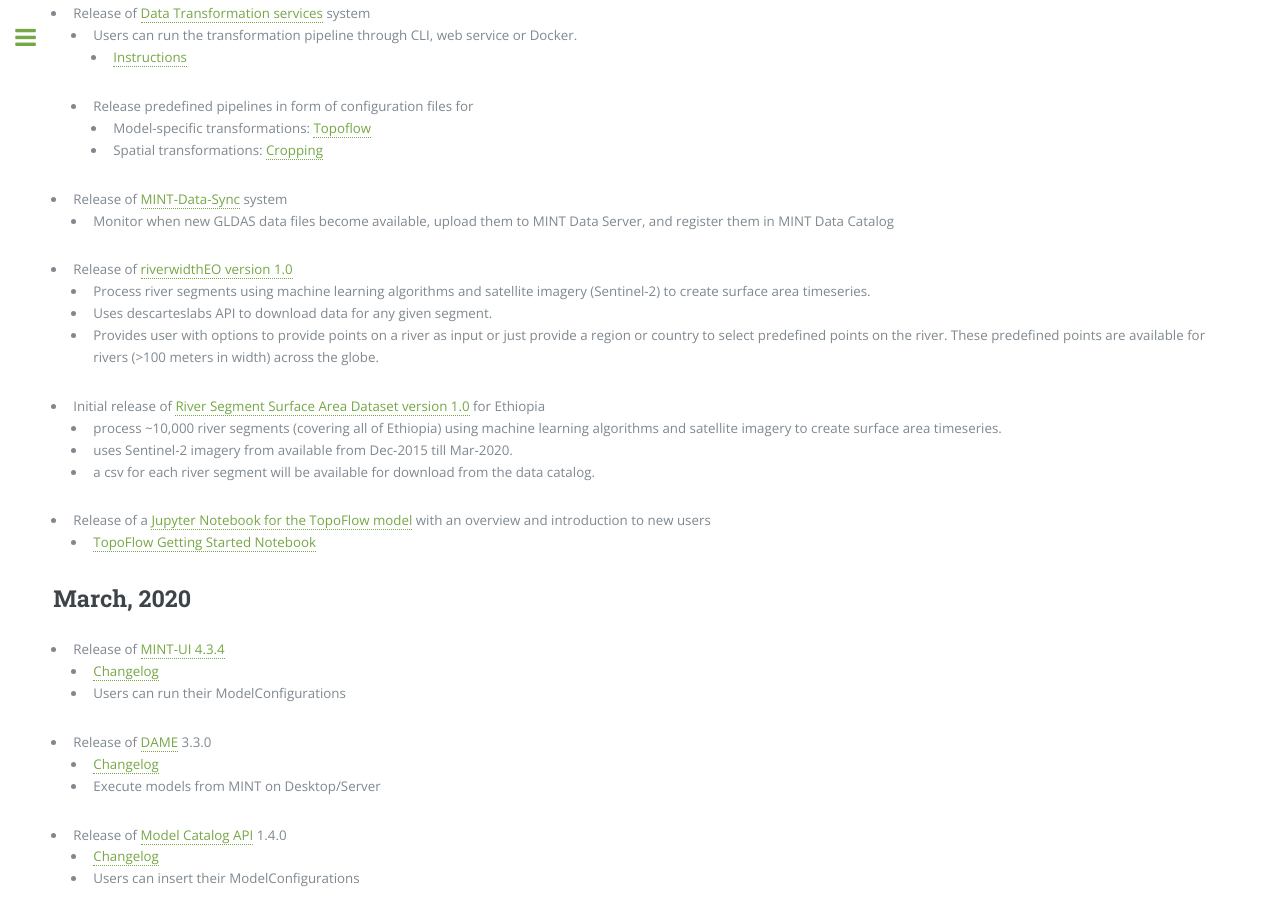
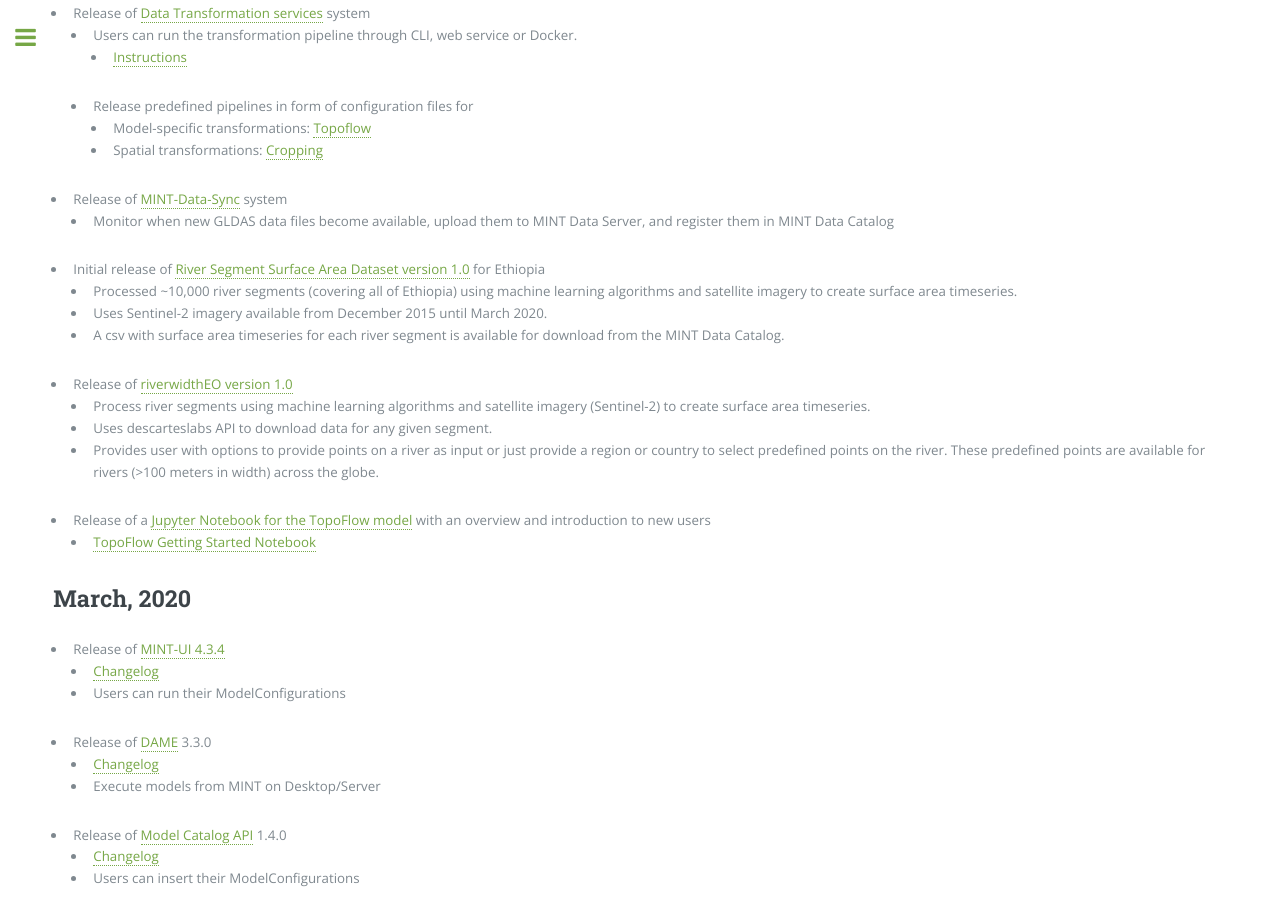
Before and after one commit to KnowledgeCaptureAndDiscovery/MINT, a Jekyll site: the page built from releases.md, in a window 1280 px wide and 900 px high, scrolled down 859 px. Built offline with Jekyll 4.4.1, drawn with Linux system fonts in a browser that asks for light colours.

Commit message:
Update releases.md

```diff
--- a/releases.md
+++ b/releases.md
@@ -34,14 +34,14 @@
     * Spatial transformations: [Cropping](https://github.com/mintproject/MINT-Transformation/blob/master/examples/cropping_weather_dataset.yml)
 * Release of [MINT-Data-Sync](https://github.com/mintproject/MINT-Data-Sync) system
   * Monitor when new GLDAS data files become available, upload them to MINT Data Server, and register them in MINT Data Catalog
+* Initial release of [River Segment Surface Area Dataset version 1.0](https://mint.isi.edu/ethiopia/datasets/browse/da6b6d47-7672-4e6e-a455-7bbc7e7ceb99) for Ethiopia
+  * Processed ~10,000 river segments (covering all of Ethiopia) using machine learning algorithms and satellite imagery to create surface area timeseries.
+  * Uses Sentinel-2 imagery available from December 2015 until March 2020.
+  * A csv with surface area timeseries for each river segment is available for download from the MINT Data Catalog.
 * Release of [riverwidthEO version 1.0](https://github.com/mintproject/riverwidthEO)
   * Process river segments using machine learning algorithms and satellite imagery (Sentinel-2) to create surface area timeseries.
   * Uses descarteslabs API to download data for any given segment.
   * Provides user with options to provide points on a river as input or just provide a region or country to select predefined points on the river. These predefined points are available for rivers (>100 meters in width) across the globe.
-* Initial release of [River Segment Surface Area Dataset version 1.0](https://mint.isi.edu/ethiopia/datasets/browse/da6b6d47-7672-4e6e-a455-7bbc7e7ceb99) for Ethiopia
-  * process ~10,000 river segments (covering all of Ethiopia) using machine learning algorithms and satellite imagery to create surface area timeseries.
-  * uses Sentinel-2 imagery from available from Dec-2015 till Mar-2020.
-  * a csv for each river segment will be available for download from the data catalog.
 * Release of a [Jupyter Notebook for the TopoFlow model](/notebooks.html##jupyter-notebooks-for-use-with-the-topoflow-model) with an overview and introduction to new users
     * [TopoFlow Getting Started Notebook](https://github.com/peckhams/topoflow36/blob/master/TopoFlow_Getting_Started.ipynb)
 
```
